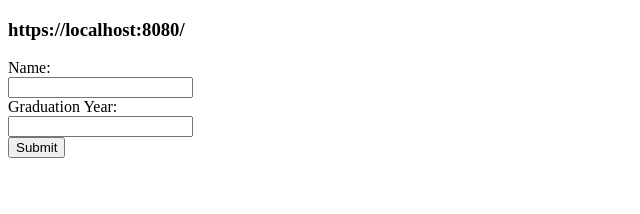
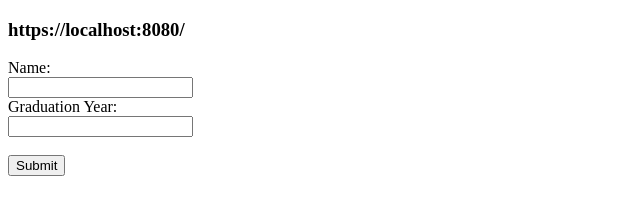
Before and after one commit to acciojob/sharable-urls-Shubham2511github, a website: page main.html in a window 1280 px wide. Shown: the whole page, without its empty margins (0-640 px from the left). Drawn offline with Linux system fonts and the light colour scheme.

Commit message:
created a submission

```diff
--- a/main.html
+++ b/main.html
@@ -7,8 +7,8 @@
           <input type="text" id="name" name="name"><br>
 		  <label for="year">Graduation Year:</label><br>
 		  <input type="number" id="year" name="year">
-		  <br>
-		  <input type="button" id="button" value="Submit">
+		  <br><br>
+		 <button id="button">Submit</button>
 	  </form>
     <script type="text/javascript" src="./script.js"></script>
   </body>
```
